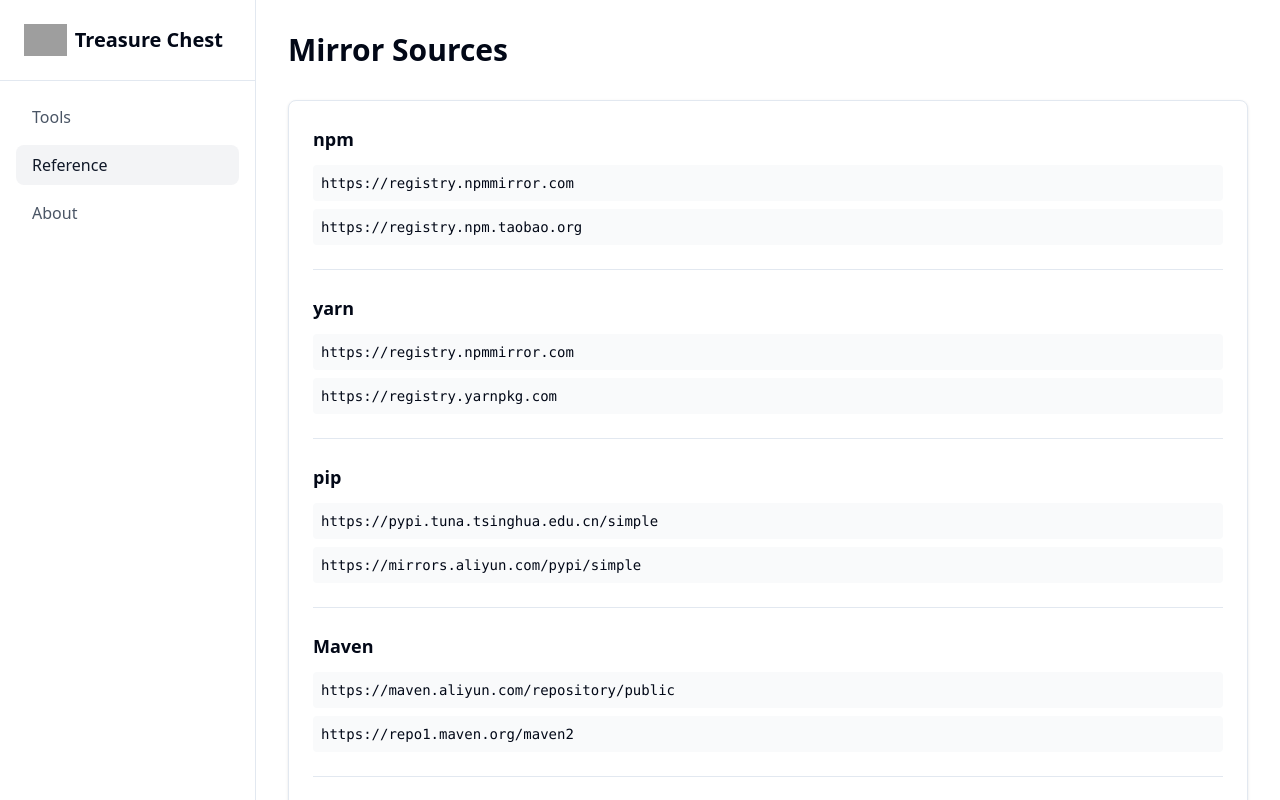
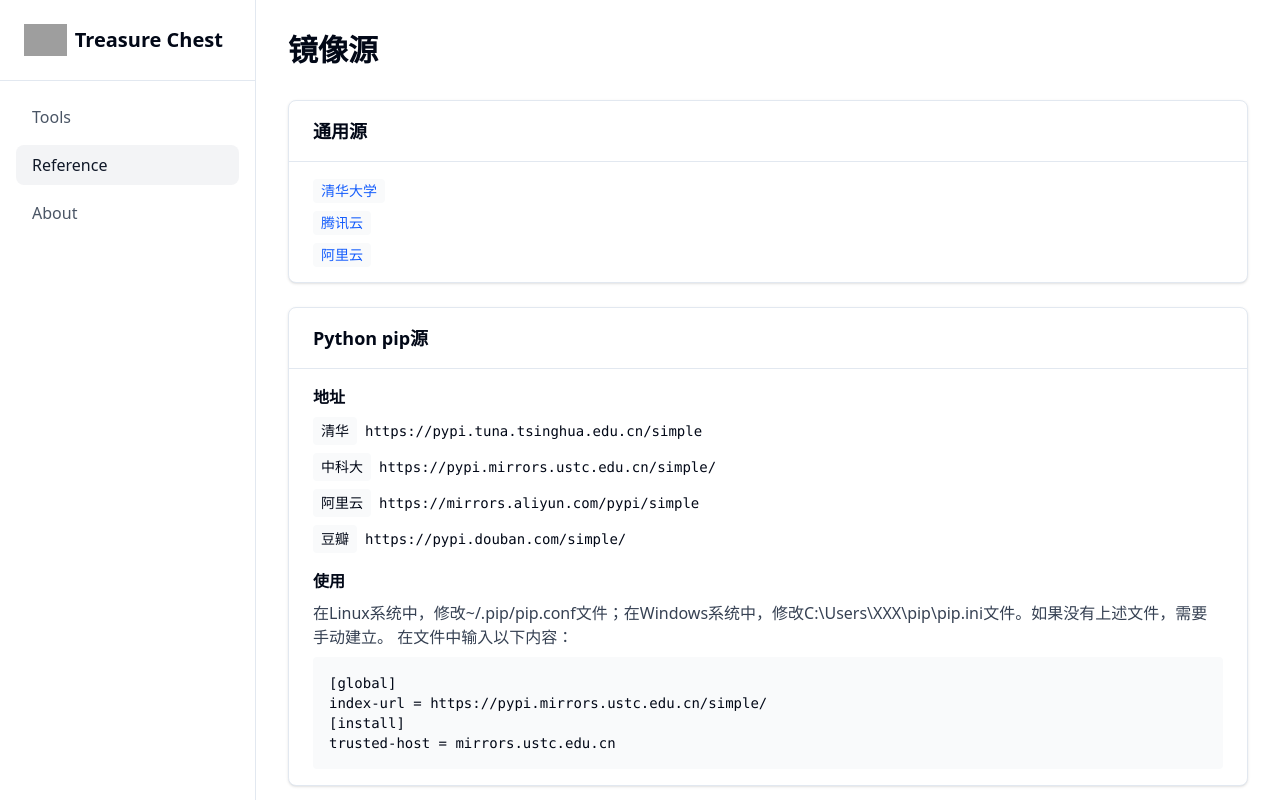
Before and after one commit to bingym/handsready, a React (Vite) app in the folder TreasureChest/: page /reference/source in a window 1280 px wide. Built offline with nearby package versions, Linux system fonts and the light colour scheme; grey boxes are pictures that could not be loaded.

Commit message:
update some reference pages

```diff
--- a/TreasureChest/src/data/referenceData.ts
+++ b/TreasureChest/src/data/referenceData.ts
@@ -15,8 +15,7 @@ export const referenceData: LinkGroup[] = [
       {
         Name: 'Linux & C',
         Links: [
-          { Title: 'Linux C编程一站式学习', URL: 'http://docs.linuxtone.org/ebooks/C&CPP/c/index.html' },
-          { Title: 'Linux C API 参考手册', URL: 'https://wizardforcel.gitbooks.io/linux-c-api-ref/content/index.html' },
+          { Title: 'Linux C编程一站式学习', URL: 'https://linux-c-learning-all-in-one.readthedocs.io/zh-cn/latest/' },
           { Title: '阮一峰C语言教程', URL: 'https://wangdoc.com/clang/' },
         ],
       },
@@ -31,7 +30,6 @@ export const referenceData: LinkGroup[] = [
         Links: [
           { Title: 'Python Cookbook', URL: 'https://python3-cookbook.readthedocs.io/zh_CN/latest/preface.html' },
           { Title: 'Effective Python', URL: 'https://guoruibiao.gitbooks.io/effective-python/content/' },
-          { Title: 'Python数据结构和算法', URL: 'https://xidianwlc.gitbooks.io/python-data-structrue-and-algrothms/content/' },
           { Title: 'Python并行编程', URL: 'https://python-parallel-programmning-cookbook.readthedocs.io/zh_CN/latest/index.html' },
           { Title: 'Django Admin Cookbook', URL: 'https://django-admin-cookbook-cn.readthedocs.io/en/latest/index.html' },
         ],
@@ -44,10 +42,9 @@ export const referenceData: LinkGroup[] = [
           { Title: 'GO语言高级编程', URL: 'https://chai2010.cn/advanced-go-programming-book/' },
           { Title: 'Go101', URL: 'https://gfw.go101.org/article/101.html' },
           { Title: 'Go语言入门指南', URL: 'https://github.com/unknwon/the-way-to-go_ZH_CN/blob/master/eBook/directory.md' },
-          { Title: 'Golang修养之路', URL: 'https://github.com/aceld/golang' },
           { Title: 'Go语言高性能编程', URL: 'https://geektutu.com/post/high-performance-go.html' },
           { Title: 'Go语言设计与实现', URL: 'https://draveness.me/golang/' },
-          { Title: 'Golang修养之路', URL: 'https://www.kancloud.cn/aceld/golang/1858955' },
+          { Title: 'Golang修养之路', URL: 'https://www.yuque.com/aceld/golang/ithv8f' },
         ],
       },
       {
@@ -78,7 +75,6 @@ export const referenceData: LinkGroup[] = [
         Links: [
           { Title: '美团技术博客', URL: 'https://tech.meituan.com/' },
           { Title: '小米信息部技术团队', URL: 'https://xiaomi-info.github.io/' },
-          { Title: '小菜学编程', URL: 'https://fasionchan.com/' },
           { Title: '左书祺', URL: 'https://draveness.me/' },
           { Title: 'DarkSun的个人博客 linux和它的小伙伴', URL: 'http://blog.lujun9972.win/tags/linux%E5%92%8C%E5%AE%83%E7%9A%84%E5%B0%8F%E4%BC%99%E4%BC%B4/' },
           { Title: '曹春晖', URL: 'https://www.xargin.com/' },
--- a/TreasureChest/src/pages/reference/Carno.tsx
+++ /dev/null
@@ -1,68 +0,0 @@
-import { Card, CardContent } from '@/components/ui/Card';
-
-const carnoData = [
-  { code: '京', province: '北京' },
-  { code: '津', province: '天津' },
-  { code: '沪', province: '上海' },
-  { code: '渝', province: '重庆' },
-  { code: '冀', province: '河北' },
-  { code: '豫', province: '河南' },
-  { code: '云', province: '云南' },
-  { code: '辽', province: '辽宁' },
-  { code: '黑', province: '黑龙江' },
-  { code: '湘', province: '湖南' },
-  { code: '皖', province: '安徽' },
-  { code: '鲁', province: '山东' },
-  { code: '新', province: '新疆' },
-  { code: '苏', province: '江苏' },
-  { code: '浙', province: '浙江' },
-  { code: '赣', province: '江西' },
-  { code: '鄂', province: '湖北' },
-  { code: '桂', province: '广西' },
-  { code: '甘', province: '甘肃' },
-  { code: '晋', province: '山西' },
-  { code: '蒙', province: '内蒙古' },
-  { code: '陕', province: '陕西' },
-  { code: '吉', province: '吉林' },
-  { code: '闽', province: '福建' },
-  { code: '贵', province: '贵州' },
-  { code: '粤', province: '广东' },
-  { code: '青', province: '青海' },
-  { code: '藏', province: '西藏' },
-  { code: '川', province: '四川' },
-  { code: '宁', province: '宁夏' },
-  { code: '琼', province: '海南' },
-  { code: '港', province: '香港' },
-  { code: '澳', province: '澳门' },
-  { code: '台', province: '台湾' },
-];
-
-export const Carno = () => {
-  return (
-    <div>
-      <h1 className="text-3xl font-bold mb-8">License Plate Codes</h1>
-      <Card>
-        <CardContent className="pt-6">
-          <div className="overflow-x-auto">
-            <table className="w-full border-collapse">
-              <thead>
-                <tr className="border-b border-gray-200">
-                  <th className="text-left p-3 font-semibold">Code</th>
-                  <th className="text-left p-3 font-semibold">Province/Region</th>
-                </tr>
-              </thead>
-              <tbody>
-                {carnoData.map((item) => (
-                  <tr key={item.code} className="border-b border-gray-100 hover:bg-gray-50">
-                    <td className="p-3 font-bold text-lg">{item.code}</td>
-                    <td className="p-3">{item.province}</td>
-                  </tr>
-                ))}
-              </tbody>
-            </table>
-          </div>
-        </CardContent>
-      </Card>
-    </div>
-  );
-};
--- a/TreasureChest/src/pages/reference/Domain.tsx
+++ /dev/null
@@ -1,49 +0,0 @@
-import { Card, CardContent } from '@/components/ui/Card';
-
-const domainData = [
-  { tld: '.com', description: 'Commercial organizations, most common TLD' },
-  { tld: '.org', description: 'Non-profit organizations' },
-  { tld: '.net', description: 'Network service providers' },
-  { tld: '.edu', description: 'Educational institutions' },
-  { tld: '.gov', description: 'Government agencies' },
-  { tld: '.cn', description: 'China country code TLD' },
-  { tld: '.com.cn', description: 'China commercial organizations' },
-  { tld: '.net.cn', description: 'China network service providers' },
-  { tld: '.org.cn', description: 'China non-profit organizations' },
-  { tld: '.io', description: 'Input/Output, commonly used by tech companies' },
-  { tld: '.co', description: 'Company, commercial use' },
-  { tld: '.me', description: 'Personal websites' },
-  { tld: '.info', description: 'Information websites' },
-  { tld: '.biz', description: 'Business' },
-  { tld: '.xyz', description: 'Generic TLD' },
-];
-
-export const Domain = () => {
-  return (
-    <div>
-      <h1 className="text-3xl font-bold mb-8">Domain Extensions</h1>
-      <Card>
-        <CardContent className="pt-6">
-          <div className="overflow-x-auto">
-            <table className="w-full border-collapse">
-              <thead>
-                <tr className="border-b border-gray-200">
-                  <th className="text-left p-3 font-semibold">TLD</th>
-                  <th className="text-left p-3 font-semibold">Description</th>
-                </tr>
-              </thead>
-              <tbody>
-                {domainData.map((item) => (
-                  <tr key={item.tld} className="border-b border-gray-100 hover:bg-gray-50">
-                    <td className="p-3 font-mono font-medium">{item.tld}</td>
-                    <td className="p-3">{item.description}</td>
-                  </tr>
-                ))}
-              </tbody>
-            </table>
-          </div>
-        </CardContent>
-      </Card>
-    </div>
-  );
-};
--- a/TreasureChest/src/pages/reference/Source.tsx
+++ b/TreasureChest/src/pages/reference/Source.tsx
@@ -1,36 +1,142 @@
-import { Card, CardContent } from '@/components/ui/Card';
-
-const sourceData = [
-  { name: 'npm', mirrors: ['https://registry.npmmirror.com', 'https://registry.npm.taobao.org'] },
-  { name: 'yarn', mirrors: ['https://registry.npmmirror.com', 'https://registry.yarnpkg.com'] },
-  { name: 'pip', mirrors: ['https://pypi.tuna.tsinghua.edu.cn/simple', 'https://mirrors.aliyun.com/pypi/simple'] },
-  { name: 'Maven', mirrors: ['https://maven.aliyun.com/repository/public', 'https://repo1.maven.org/maven2'] },
-  { name: 'Docker', mirrors: ['https://docker.mirrors.ustc.edu.cn', 'https://hub-mirror.c.163.com'] },
-  { name: 'Go', mirrors: ['https://goproxy.cn', 'https://goproxy.io'] },
-];
+import { Card, CardContent, CardHeader, CardTitle } from '@/components/ui/Card';
 
 export const Source = () => {
   return (
     <div>
-      <h1 className="text-3xl font-bold mb-8">Mirror Sources</h1>
+      <h1 className="text-3xl font-bold mb-8">镜像源</h1>
+      <div className="space-y-6">
+        {/* 通用源 */}
         <Card>
-        <CardContent className="pt-6">
-          <div className="space-y-6">
-            {sourceData.map((item, index) => (
-              <div key={index} className="border-b border-gray-200 last:border-0 pb-6 last:pb-0">
-                <h3 className="font-semibold text-lg mb-3">{item.name}</h3>
-                <div className="space-y-2">
-                  {item.mirrors.map((mirror, mirrorIndex) => (
-                    <div key={mirrorIndex} className="font-mono text-sm bg-gray-50 p-2 rounded">
-                      {mirror}
+          <CardHeader>
+            <CardTitle>通用源</CardTitle>
+          </CardHeader>
+          <CardContent>
+            <ul className="space-y-2">
+              <li>
+                <code className="font-mono text-sm bg-gray-50 px-2 py-1 rounded">
+                  <a href="https://mirror.tuna.tsinghua.edu.cn" target="_blank" rel="noopener noreferrer" className="text-blue-600 hover:underline">
+                    清华大学
+                  </a>
+                </code>
+              </li>
+              <li>
+                <code className="font-mono text-sm bg-gray-50 px-2 py-1 rounded">
+                  <a href="https://mirrors.cloud.tencent.com" target="_blank" rel="noopener noreferrer" className="text-blue-600 hover:underline">
+                    腾讯云
+                  </a>
+                </code>
+              </li>
+              <li>
+                <code className="font-mono text-sm bg-gray-50 px-2 py-1 rounded">
+                  <a href="https://opsx.alibaba.com/mirror?lang=zh-CN" target="_blank" rel="noopener noreferrer" className="text-blue-600 hover:underline">
+                    阿里云
+                  </a>
+                </code>
+              </li>
+            </ul>
+          </CardContent>
+        </Card>
+
+        {/* Python pip源 */}
+        <Card>
+          <CardHeader>
+            <CardTitle>Python pip源</CardTitle>
+          </CardHeader>
+          <CardContent className="space-y-4">
+            <div>
+              <h5 className="font-semibold mb-2">地址</h5>
+              <ul className="space-y-2">
+                <li className="flex items-center gap-2">
+                  <code className="font-mono text-sm bg-gray-50 px-2 py-1 rounded">清华</code>
+                  <samp className="font-mono text-sm">https://pypi.tuna.tsinghua.edu.cn/simple</samp>
+                </li>
+                <li className="flex items-center gap-2">
+                  <code className="font-mono text-sm bg-gray-50 px-2 py-1 rounded">中科大</code>
+                  <samp className="font-mono text-sm">https://pypi.mirrors.ustc.edu.cn/simple/</samp>
+                </li>
+                <li className="flex items-center gap-2">
+                  <code className="font-mono text-sm bg-gray-50 px-2 py-1 rounded">阿里云</code>
+                  <samp className="font-mono text-sm">https://mirrors.aliyun.com/pypi/simple</samp>
+                </li>
+                <li className="flex items-center gap-2">
+                  <code className="font-mono text-sm bg-gray-50 px-2 py-1 rounded">豆瓣</code>
+                  <samp className="font-mono text-sm">https://pypi.douban.com/simple/</samp>
+                </li>
+              </ul>
             </div>
-                  ))}
+            <div>
+              <h5 className="font-semibold mb-2">使用</h5>
+              <p className="mb-2 text-gray-700">
+                在Linux系统中，修改~/.pip/pip.conf文件；在Windows系统中，修改C:\Users\XXX\pip\pip.ini文件。如果没有上述文件，需要手动建立。
+                在文件中输入以下内容：
+              </p>
+              <pre className="bg-gray-50 p-4 rounded font-mono text-sm overflow-x-auto">
+{`[global]
+index-url = https://pypi.mirrors.ustc.edu.cn/simple/
+[install]
+trusted-host = mirrors.ustc.edu.cn`}
+              </pre>
             </div>
+          </CardContent>
+        </Card>
+
+        {/* Go Modules 代理 */}
+        <Card>
+          <CardHeader>
+            <CardTitle>Go Modules 代理</CardTitle>
+          </CardHeader>
+          <CardContent className="space-y-4">
+            <div>
+              <h5 className="font-semibold mb-2">地址</h5>
+              <ul className="space-y-2">
+                <li>
+                  <samp className="font-mono text-sm">https://goproxy.io</samp>
+                </li>
+                <li>
+                  <samp className="font-mono text-sm">https://goproxy.cn</samp>
+                </li>
+              </ul>
             </div>
-            ))}
+            <div>
+              <h5 className="font-semibold mb-2">使用</h5>
+              <code className="font-mono text-sm bg-gray-50 px-2 py-1 rounded">
+                export GOPROXY="https://goproxy.cn"
+              </code>
+            </div>
+          </CardContent>
+        </Card>
+
+        {/* Ubuntu源 */}
+        <Card>
+          <CardHeader>
+            <CardTitle>Ubuntu源</CardTitle>
+          </CardHeader>
+          <CardContent>
+            <a href="https://mirror.tuna.tsinghua.edu.cn/help/ubuntu/" target="_blank" rel="noopener noreferrer" className="text-blue-600 hover:underline">
+              Ubuntu镜像使用帮助
+            </a>
+          </CardContent>
+        </Card>
+
+        {/* Debian源 */}
+        <Card>
+          <CardHeader>
+            <CardTitle>Debian源</CardTitle>
+          </CardHeader>
+          <CardContent className="space-y-4">
+            <a href="https://mirror.tuna.tsinghua.edu.cn/help/debian/" target="_blank" rel="noopener noreferrer" className="text-blue-600 hover:underline block">
+              Debian镜像使用帮助
+            </a>
+            <hr className="border-gray-200" />
+            <div>
+              <p className="mb-2">debian11</p>
+              <pre className="bg-gray-50 p-4 rounded font-mono text-sm overflow-x-auto">
+{`echo -e "deb https://mirrors.tuna.tsinghua.edu.cn/debian/ bullseye main contrib non-free\ndeb https://mirrors.tuna.tsinghua.edu.cn/debian/ bullseye-updates main contrib non-free\ndeb https://mirrors.tuna.tsinghua.edu.cn/debian/ bullseye-backports main contrib non-free\ndeb https://mirrors.tuna.tsinghua.edu.cn/debian-security bullseye-security main contrib non-free" > /etc/apt/sources.list`}
+              </pre>
             </div>
           </CardContent>
         </Card>
       </div>
+    </div>
   );
 };
```
Lines whose indentation alone changed are shown as unchanged.
